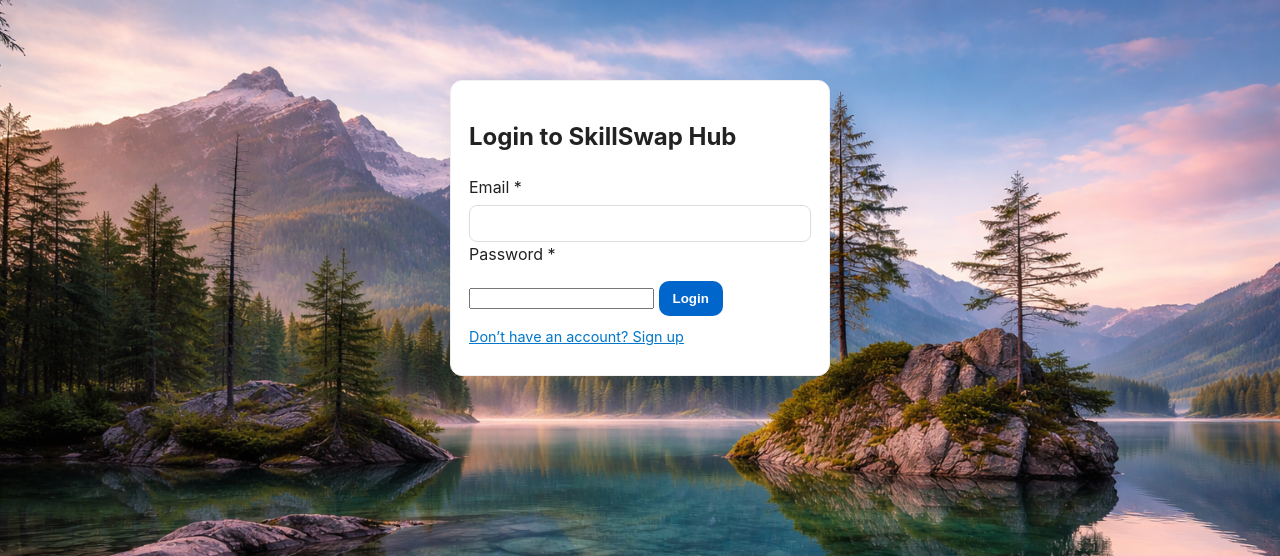
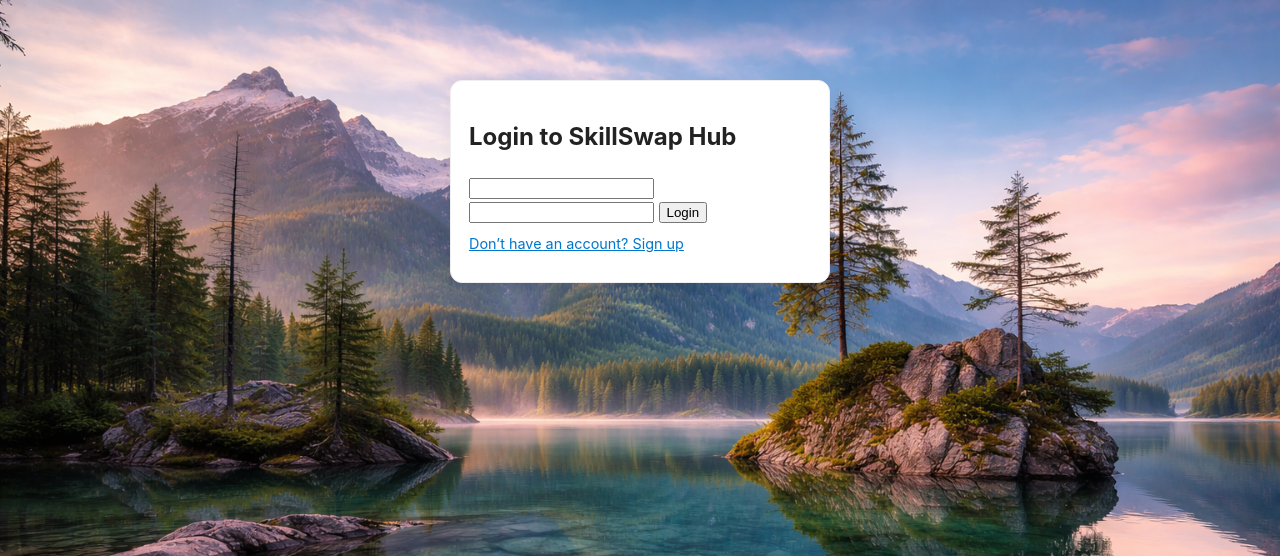
Before and after one commit to MaxwellMM/tech-stack-assignment-2, a Flask app: page /login in a window 1280 px wide. Shown: the top 556 px of the page. Run offline with Flask 3, Linux system fonts and the light colour scheme.

Commit message:
replaced previous login

```diff
--- a/templates/login.html
+++ b/templates/login.html
@@ -32,26 +32,11 @@
 
       <h2 id="formTitle">Login to SkillSwap Hub</h2>
 
-      <form id="loginForm">
-
-        <label>
-          Email *<br>
-          <input type="email" id="email" required />
-        </label>
-
-        <label id="nameField" style="margin-top:12px; display:none;">
-          Full Name *<br>
-          <input type="text" id="fullName" />
-        </label>
-
-        <label style="margin-top:12px">
-          Password *<br>
-          <input type="password" id="password" required />
-        </label>
-
-        <button class="btn" type="submit" style="margin-top:15px;">
-          Login
-        </button>
+      <form method="POST">
+        <input name="email">
+        <input name="password">
+        <button>Login</button>
+      </form>
 
       </form>
 
@@ -147,4 +132,5 @@
   </script>
 
 </body>
+
 </html>
```
